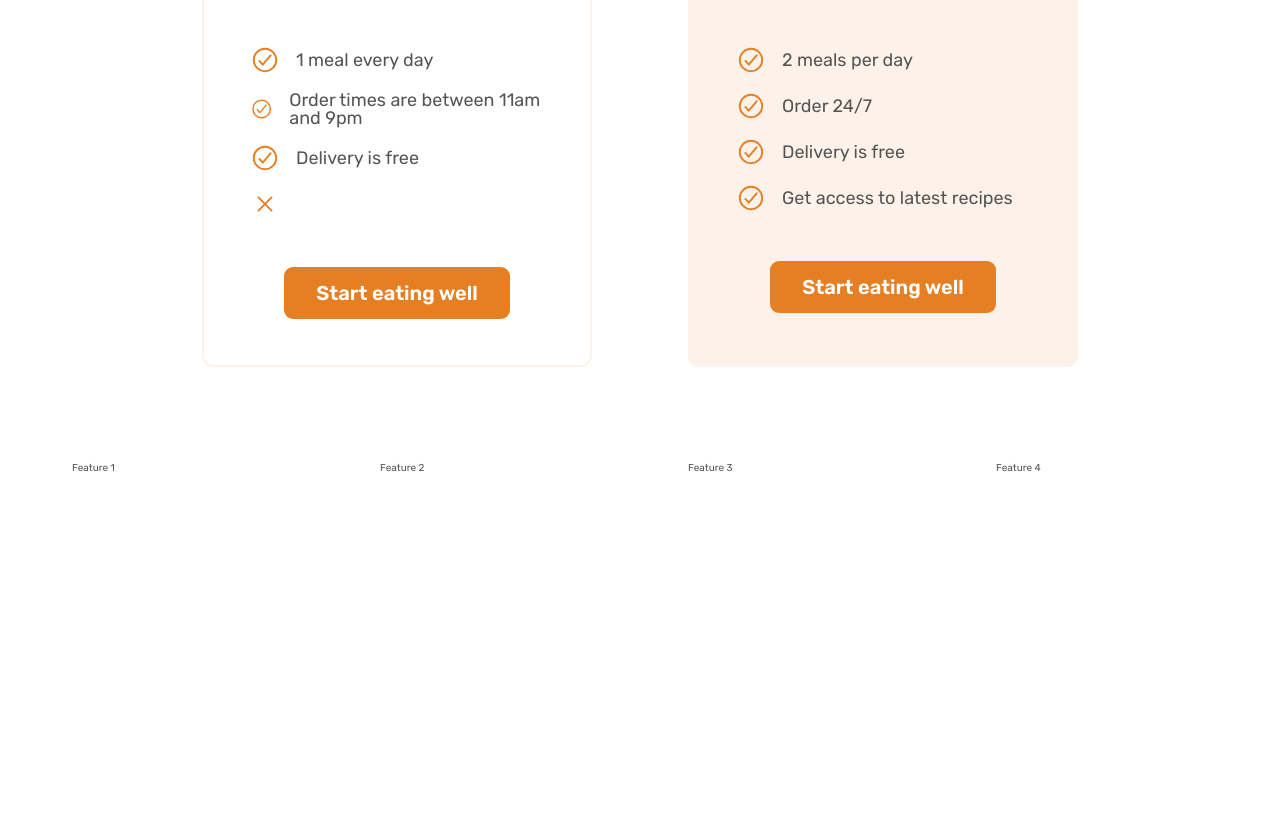
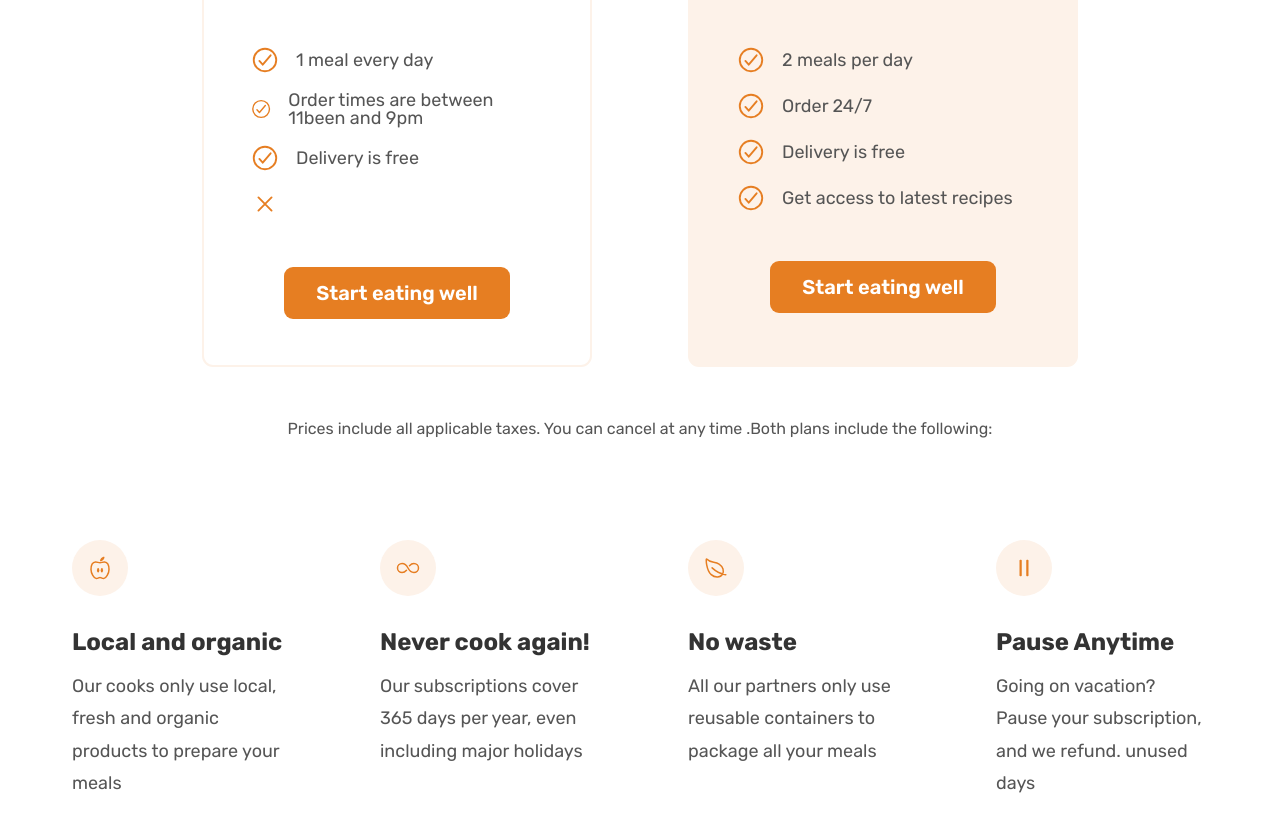
Before and after one commit to 6ogunt48/Omnifood, a plain HTML site: page index.html in a window 1280 px wide. Shown: the part 5335-6167 px from the top of the page. Before the commit the page ends 5904 px from the top, so only its background shows below. Drawn offline with nearby package versions, Linux system fonts and the light colour scheme.

Commit message:
completed features section

```diff
--- a/css/general.css
+++ b/css/general.css
@@ -1,3 +1,58 @@
+/*
+01 Typography system
+
+spacing system (px)
+2 / 4 / 8 / 12 / 16 / 24 / 32 / 48 / 64 / 80 / 96 / 128
+
+font size system (px)
+10 / 12 / 14 / 16 / 18 / 20 / 24 / 30 / 36 / 44 / 52 / 62 / 74 / 86 / 98
+
+Font weights:
+Default: 400
+
+
+Line heights:
+Default: 1
+
+---COLORS
+Primary: #67e22
+
+Tints: #fdf2e9
+
+Shades: #cf711f
+
+Accents
+
+Grey: #555
+#333
+
+
+-- SHADOWS
+
+-- BORDER RADIUS
+
+-- WHITE SPACE
+*/
+
+
+* {
+    padding: 0;
+    margin: 0;
+    box-sizing: border-box;
+}
+
+html {
+    font-size: 62.5%;
+}
+
+body {
+    font-family: Rubik, sans-serif;
+    line-height: 1;
+    font-weight: 400;
+    color: #555;
+}
+
+
 /********************************************/
 /* GENERAL COMPONENTS*/
 /*********************************************/
--- a/css/style.css
+++ b/css/style.css
@@ -1,57 +1,3 @@
-/*
-01 Typography system
-
-spacing system (px)
-2 / 4 / 8 / 12 / 16 / 24 / 32 / 48 / 64 / 80 / 96 / 128
-
-font size system (px)
-10 / 12 / 14 / 16 / 18 / 20 / 24 / 30 / 36 / 44 / 52 / 62 / 74 / 86 / 98
-
-Font weights:
-Default: 400
-
-
-Line heights:
-Default: 1
-
----COLORS
-Primary: #67e22
-
-Tints: #fdf2e9
-
-Shades: #cf711f
-
-Accents
-
-Grey: #555
-#333
-
-
--- SHADOWS
-
--- BORDER RADIUS
-
--- WHITE SPACE
-*/
-
-
-* {
-    padding: 0;
-    margin: 0;
-    box-sizing: border-box;
-}
-
-html {
-    font-size: 62.5%;
-}
-
-body {
-    font-family: Rubik, sans-serif;
-    line-height: 1;
-    font-weight: 400;
-    color: #555;
-}
-
 
 
 
@@ -472,3 +418,32 @@ body {
     padding: 0.8rem 8rem;
     transform: rotate(45deg);
 }
+
+.feature-icon {
+    color: #e67e22;
+    height: 2.4rem;
+    width: 2.4rem;
+    margin-bottom: 3.2rem;
+    padding: 1.6rem;
+    border-radius: 50%;
+    background-color: #fdf2e9;
+}
+
+.feature-title {
+    font-size: 2.4rem;
+    color: #333;
+    font-weight: 700;
+    margin-bottom:  1.6rem;
+}
+
+.feature-text {
+    font-size: 1.8rem;
+    line-height: 1.8;
+}
+
+
+.plan-details {
+    font-size: 1.6rem;
+    line-height: 1.8;
+    text-align: center;
+}
--- a/index.html
+++ b/index.html
@@ -327,7 +327,7 @@
             <span class="subheading">Pricing</span>
             <h2 class="heading-secondary">Eating well without breaking the bank</h2>
         </div>
-        <div class="container grid grid--2-cols">
+        <div class="container grid grid--2-cols margin-bottom-md">
             <div class="pricing-plan pricing-plan--starter">
                 <header class="plan-header">
                     <p class="plan-name">Starter</p>
@@ -340,7 +340,7 @@
                         <span>1 meal every day</span></li>
                     <li class="list-item">
                         <ion-icon class="list-icon" name="checkmark-circle-outline"></ion-icon>
-                        <span>Order times are between 11am and 9pm</span></li>
+                        <span>Order times are between 11been and 9pm</span></li>
                     <li class="list-item">
                         <ion-icon class="list-icon" name="checkmark-circle-outline"></ion-icon>
                         <span>Delivery is free</span></li>
@@ -381,11 +381,37 @@
         </div>
 
 
+        <div class="container grid">
+            <aside class="plan-details">
+                Prices include all applicable taxes. You can cancel at any time .Both plans include the following:
+            </aside>
+        </div>
+
         <div class="container grid grid--4-cols ">
-            <div class="features">Feature 1</div>
-            <div class="features">Feature 2</div>
-            <div class="features">Feature 3</div>
-            <div class="features">Feature 4</div>
+            <div class="features">
+                <ion-icon name="nutrition-outline" class="feature-icon"></ion-icon>
+                <p class="feature-title">Local and organic</p>
+                <p class="feature-text">Our cooks only use local, fresh and organic products to prepare your meals</p>
+            </div>
+            <div class="features">
+                <ion-icon name="infinite-outline" class="feature-icon"></ion-icon>
+                <p class="feature-title">Never cook again!</p>
+                <p class="feature-text"> Our subscriptions cover 365 days per year, even including major
+                    holidays</p>
+            </div>
+
+                 <div class="features">
+                <ion-icon name="leaf-outline" class="feature-icon"></ion-icon>
+                <p class="feature-title">No waste</p>
+                <p class="feature-text">All our partners only use reusable containers to package all your meals</p>
+            </div>
+
+                 <div class="features">
+                <ion-icon name="pause-outline" class="feature-icon"></ion-icon>
+                <p class="feature-title">Pause Anytime</p>
+                <p class="feature-text">Going on vacation? Pause your subscription, and we refund. unused days </p>
+            </div>
+
         </div>
     </section>
 </main>
```
